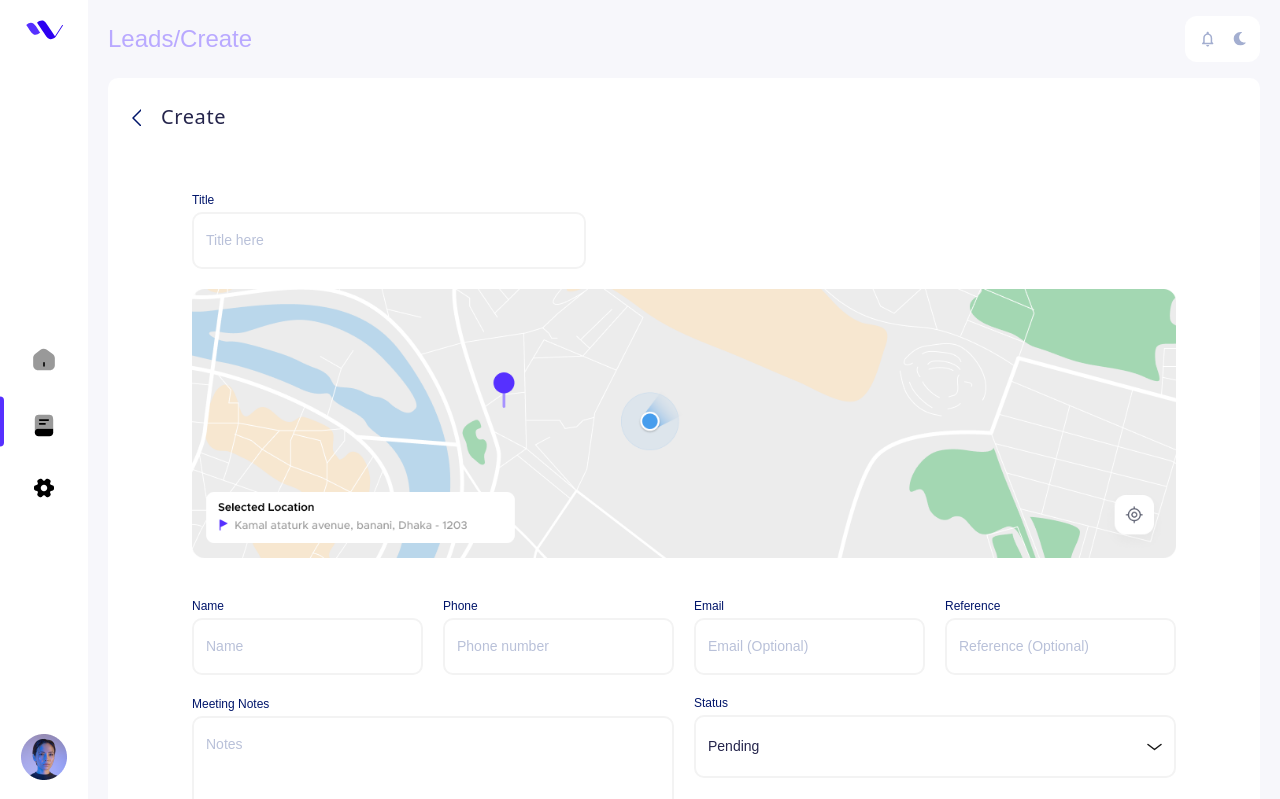
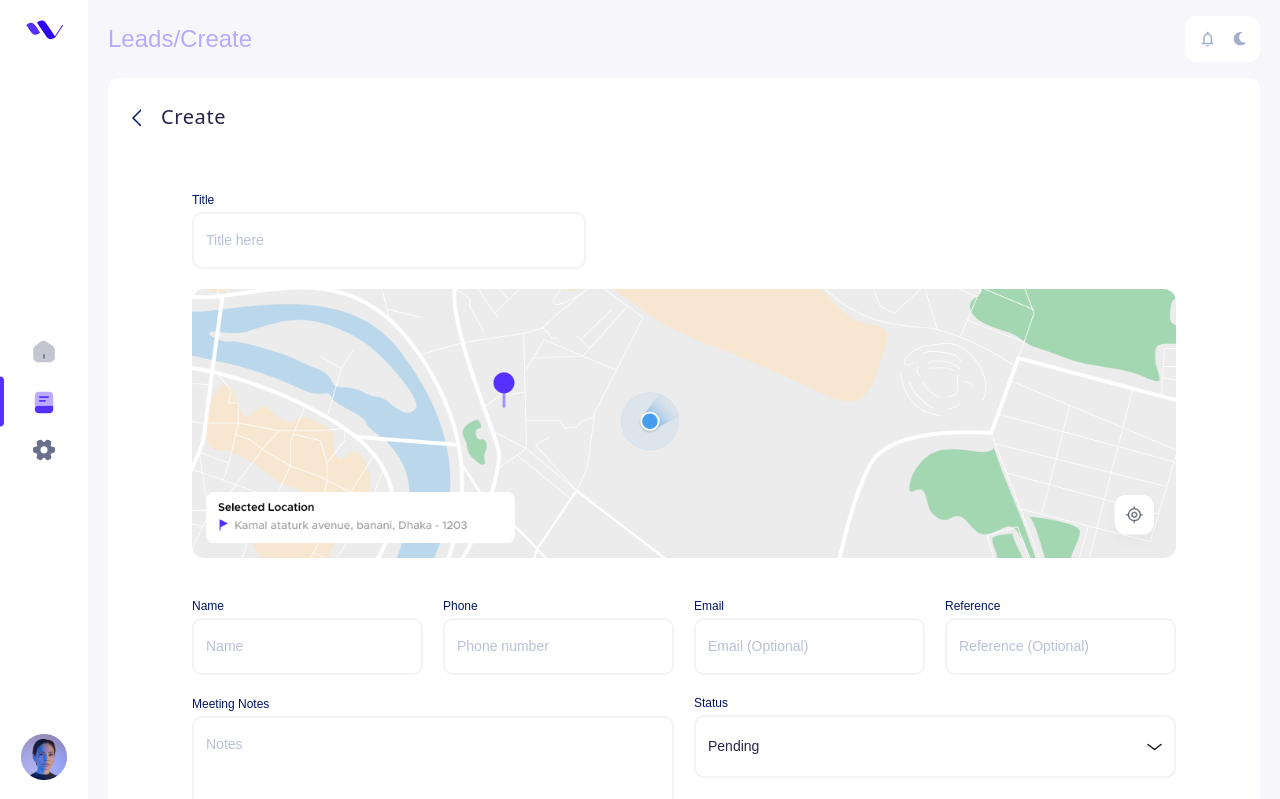
Before and after one commit to tajnur007/d2d-marketing-frontend, a Next.js app: page /leads/create in a window 1280 px wide. Shown: the top 799 px of the page. Built offline with nearby package versions, Linux system fonts and the light colour scheme; a web font is replaced by a local one.

Commit message:
sidebar fix-2

```diff
--- a/assets/icons.tsx
+++ b/assets/icons.tsx
@@ -121,8 +121,8 @@ export const NotificationIcon = () => {
 export const SettingIcon = () => {
   return (
     <svg
-      width='20'
-      height='20'
+      width='22'
+      height='22'
       viewBox='0 0 20 20'
       fill='currentColor'
       xmlns='http://www.w3.org/2000/svg'>
--- a/components/layouts/sidebar.tsx
+++ b/components/layouts/sidebar.tsx
@@ -33,19 +33,23 @@ const Sidebar = () => {
             data-tooltip-id='my-tooltip'
             data-tooltip-content={iconName}
             data-tooltip-place='right'
-            className={`flex items-center p-5 cursor-pointer transition-all duration-500 hover:bg-purple-200 hover:duration-300 group${
+            className={`flex items-center cursor-pointer transition-all duration-500 ${
               selected === position ? 'text-[#5630FF]' : 'text-[#69708C]'
             }`}>
-            {<Icon />}
+            {
+              <div className='flex items-center px-8 py-3 hover:bg-purple-200 hover:duration-300 group'>
+                <Icon />
+              </div>
+            }
           </div>
         ))}
         <div
           className={`absolute left-0 transition-all duration-500 ${
-            selected === -15
-              ? 'top-[10px]'
-              : selected === 50
-              ? 'top-[70px]'
-              : 'top-[135px]'
+            selected === 50
+              ? 'top-[50px]'
+              : selected === -15
+              ? 'top-[0px]'
+              : 'top-[98px]'
           }  h-[50px] w-1 bg-[#5630FF] rounded-tr rounded-br `}></div>
       </div>
       <Tooltip id='my-tooltip' />
```
